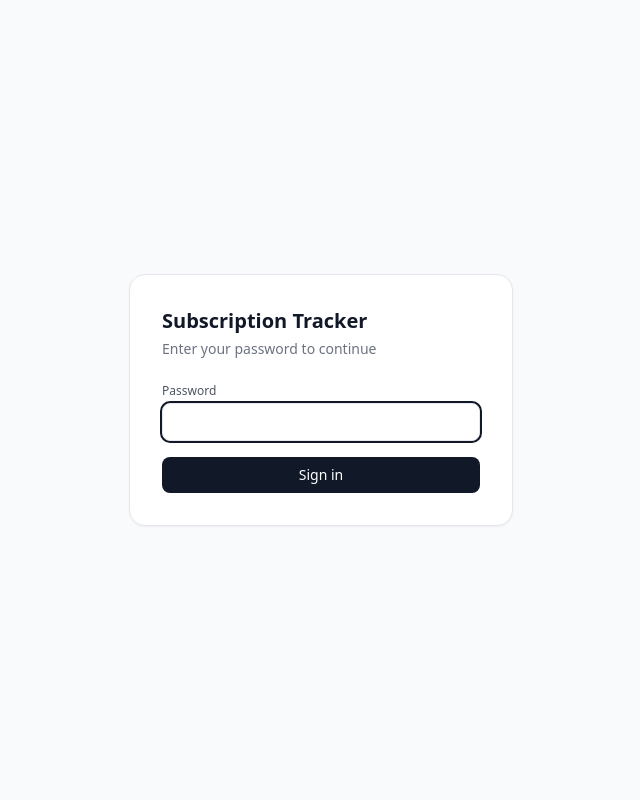
After one commit to cyhanyue/subscriptiontracker, a Flask app: page /login in a window 1280 px wide. The commit adds this page. Shown: the whole page, without its empty margins (319-959 px from the left). Run offline with Flask 3, Linux system fonts and the light colour scheme; some libraries are stand-ins or nearby versions.

Commit message:
feat: add password-protected login page

```diff
--- a/app.py
+++ b/app.py
@@ -4,7 +4,7 @@ from email.mime.text import MIMEText
 from email.mime.multipart import MIMEMultipart
 from datetime import datetime, date
 from dateutil.relativedelta import relativedelta
-from flask import Flask, render_template, request, redirect, url_for, flash
+from flask import Flask, render_template, request, redirect, url_for, flash, session
 from apscheduler.schedulers.background import BackgroundScheduler
 from dotenv import load_dotenv
 from tools.sheets_helper import get_sheet, ensure_headers
@@ -16,6 +16,33 @@ app.secret_key = os.getenv('SECRET_KEY', 'change-me-in-production')
 
 FREQUENCIES = ['weekly', 'monthly', 'quarterly', 'yearly']
 DAYS_AHEAD = 3
+
+
+# ── Auth ──────────────────────────────────────────────────────────────────────
+
+@app.before_request
+def require_login():
+    if request.endpoint in ('login', 'static'):
+        return
+    if not session.get('authenticated'):
+        return redirect(url_for('login'))
+
+
+@app.route('/login', methods=['GET', 'POST'])
+def login():
+    error = None
+    if request.method == 'POST':
+        if request.form['password'] == os.getenv('SITE_PASSWORD'):
+            session['authenticated'] = True
+            return redirect(url_for('index'))
+        error = 'Incorrect password.'
+    return render_template('login.html', error=error)
+
+
+@app.route('/logout', methods=['POST'])
+def logout():
+    session.clear()
+    return redirect(url_for('login'))
 
 
 # ── Helpers ──────────────────────────────────────────────────────────────────
--- /dev/null
+++ b/templates/login.html
@@ -0,0 +1,35 @@
+<!DOCTYPE html>
+<html lang="en">
+<head>
+  <meta charset="UTF-8" />
+  <meta name="viewport" content="width=device-width, initial-scale=1.0" />
+  <title>Login — Subscription Tracker</title>
+  <script src="https://cdn.tailwindcss.com"></script>
+</head>
+<body class="bg-gray-50 min-h-screen flex items-center justify-center px-4">
+
+  <div class="bg-white rounded-2xl border border-gray-200 shadow-sm w-full max-w-sm p-8">
+    <h1 class="text-xl font-semibold text-gray-900 mb-1">Subscription Tracker</h1>
+    <p class="text-sm text-gray-500 mb-6">Enter your password to continue</p>
+
+    {% if error %}
+      <div class="bg-red-50 border border-red-200 text-red-700 text-sm rounded-lg px-4 py-3 mb-4">
+        {{ error }}
+      </div>
+    {% endif %}
+
+    <form method="POST" action="/login">
+      <label class="block text-xs font-medium text-gray-600 mb-1">Password</label>
+      <input type="password" name="password" autofocus required
+             class="w-full border border-gray-200 rounded-lg px-3 py-2 text-sm mb-4
+                    focus:outline-none focus:ring-2 focus:ring-gray-900" />
+      <button type="submit"
+              class="w-full bg-gray-900 text-white text-sm font-medium py-2 rounded-lg
+                     hover:bg-gray-700 transition">
+        Sign in
+      </button>
+    </form>
+  </div>
+
+</body>
+</html>
```
Also changed, not shown: templates/index.html (+11 -4 lines).
